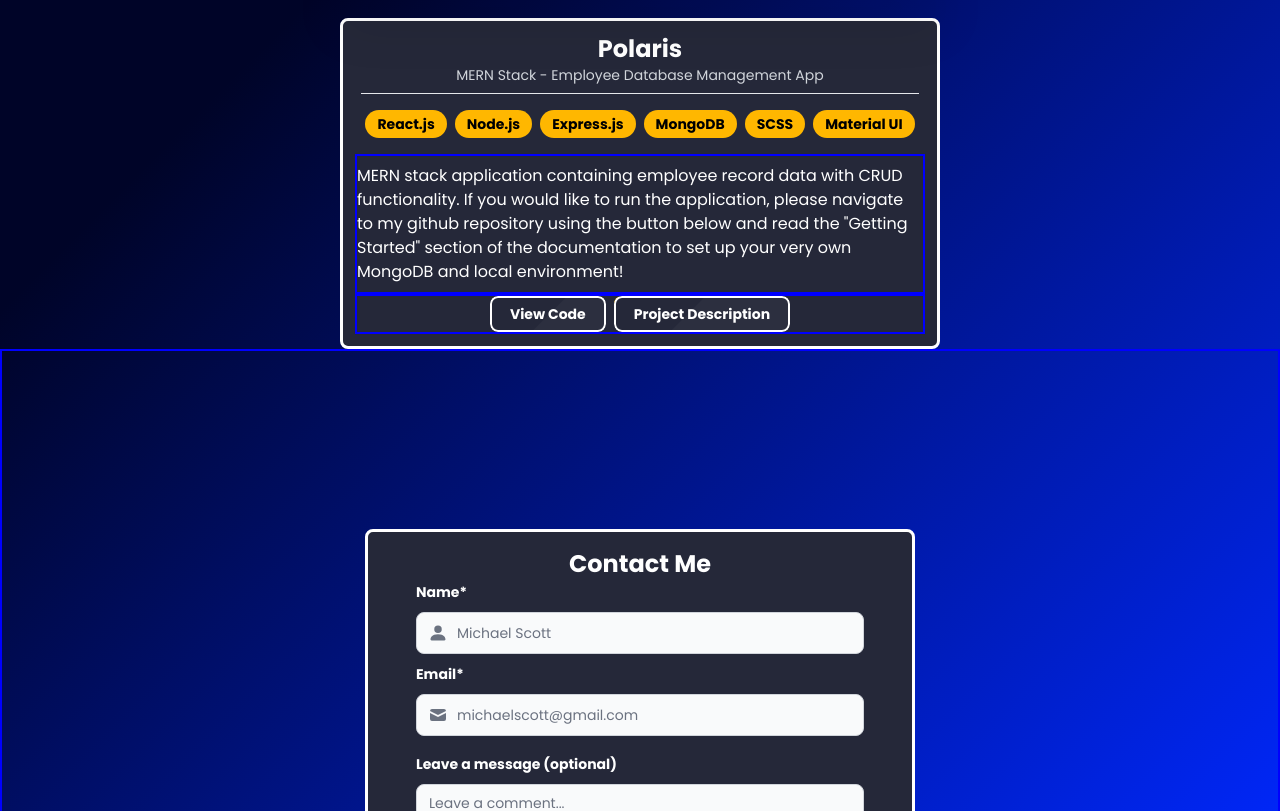
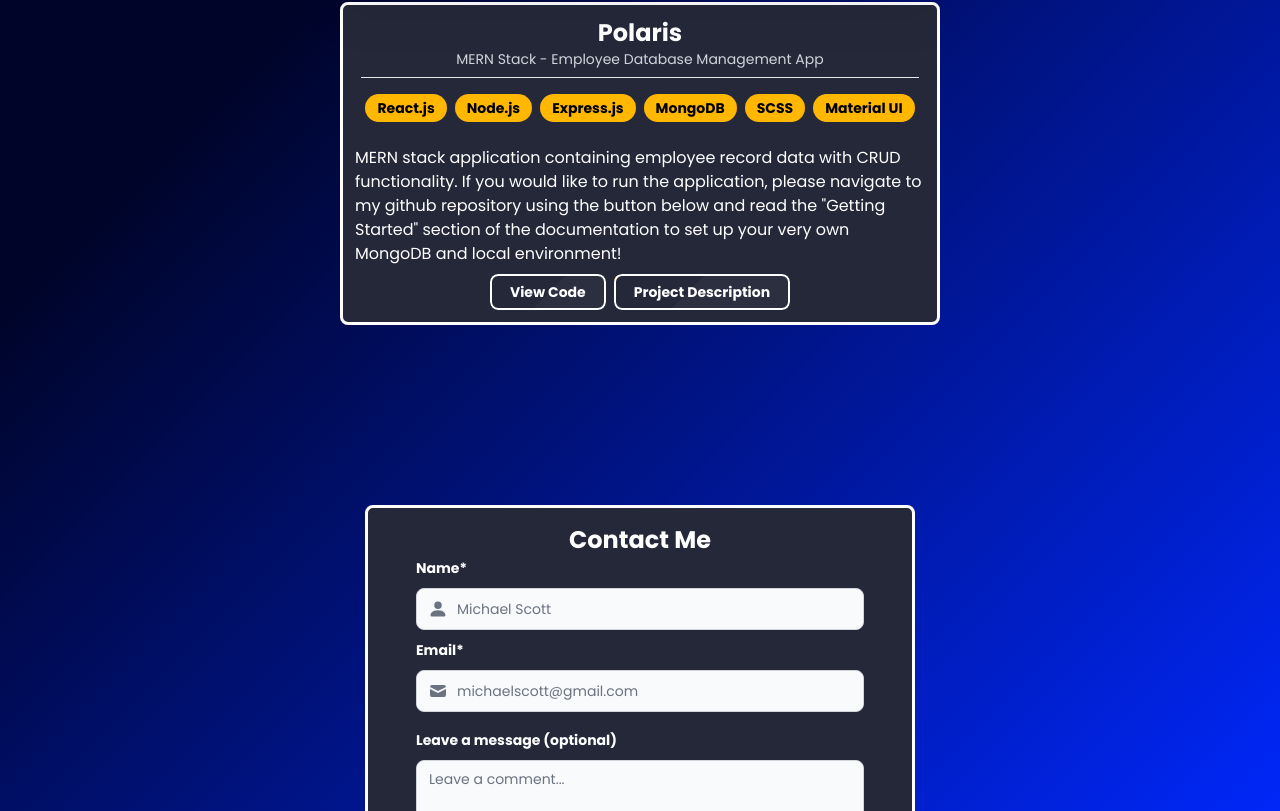
Before and after one commit to bartswierz/portfolio-website-updated, a Next.js app: page / in a window 1280 px wide. Shown: the part 3409-4220 px from the top of the page. Built offline with nearby package versions, Linux system fonts and the light colour scheme; what tailwindcss-animated would draw is missing.

Commit message:
jump in animation added to contact form

```diff
--- a/src/app/components/Buttons/Button.tsx
+++ b/src/app/components/Buttons/Button.tsx
@@ -23,8 +23,8 @@ const Button = ({ text, buttonType, link }: ButtonProps) => {
         target="_blank"
       >
         <span className="w-32 h-32 rotate-45 translate-x-12 -translate-y-2 absolute left-0 top-0 bg-white opacity-[3%] "></span>
-        <span className="absolute top-0 left-0 w-48 h-48 -mt-1 transition-all duration-500 ease-in-out rotate-45 -translate-x-56 -translate-y-24 bg-white- bg-brand opacity-100 group-hover:-translate-x-8"></span>
-        <span className="relative w-full text-left text-white transition-colors duration-200 ease-in-out group-hover:text-gray-900">
+        <span className="absolute top-0 left-0 w-48 h-48 -mt-1 transition-all duration-[600ms] ease-in-out rotate-45 -translate-x-56 -translate-y-24 bg-brand opacity-100 group-hover:-translate-x-8"></span>
+        <span className="relative w-full text-left text-white transition-colors duration-300 ease-in-out group-hover:text-gray-900">
           {text}
         </span>
         <span className="absolute inset-0 border-2 border-white hover:border-primary rounded-lg"></span>
--- a/src/app/components/ContactForm.tsx
+++ b/src/app/components/ContactForm.tsx
@@ -90,7 +90,10 @@ const ContactForm = () => {
   };
 
   return (
-    <form onSubmit={handleSubmit} className="border-[3px] border-white max-w-[550px] w-full bg-primary p-4 rounded-lg my-8 mx-4">
+    <form
+      onSubmit={handleSubmit}
+      className="border-[3px] border-white max-w-[550px] w-full bg-primary p-4 rounded-lg my-8 mx-4  animate-jump-in animate-once animate-duration-[800ms] animate-delay-500"
+    >
       <h2 className="text-white text-center text-2xl font-semibold">Contact Me</h2>
       <div className="flex flex-col justify-center items-center gap-2">
         {/* NAME INPUT */}
@@ -125,7 +128,7 @@ const ContactForm = () => {
         </div>
 
         {/* TEXT AREA INPUT  */}
-        <div className="max-w-md w-full my-2 " id="textarea">
+        <div className="max-w-md w-full my-2" id="textarea">
           <div className="mb-2 block">
             <Label htmlFor="comment" value="Leave a message (optional)" className="font-semibold text-white" />
           </div>
--- a/src/app/components/Content/Content.tsx
+++ b/src/app/components/Content/Content.tsx
@@ -13,7 +13,7 @@ const Content = ({ data }: ContentProps) => {
   const { header, subheader, technologyList, description, liveURL, githubURL, accordionObj } = data;
 
   return (
-    <div className="p-3  bg-primary border-[3px] border-white rounded-lg overflow-hidden max-w-[600px] min-h-[359px]-">
+    <div className="p-3 bg-primary border-[3px] border-white rounded-lg overflow-hidden max-w-[600px]">
       {/* HEADER - App name and short subheading*/}
       <Heading header={header} subheader={subheader} />
 
@@ -22,13 +22,13 @@ const Content = ({ data }: ContentProps) => {
       {/* SKILL LIST */}
       <TechnologiesUsed list={technologyList} />
 
-      <div className="flex flex-col flex-grow- b">
+      <div className="flex flex-col flex-grow">
         {/* PROJECT DESCRIPTION */}
         <Description text={description} />
 
         {/* PROJECT BUTTON LINKS - Live Site, Company and/or Github link, and Project Description(modal) */}
       </div>
-      <div className="flex-shrink-0 b">
+      <div className="flex-shrink-0">
         <ContentButtons liveURL={liveURL && liveURL} githubURL={githubURL} accordionObj={accordionObj} />
       </div>
     </div>
--- a/src/app/components/Content/Modal.tsx
+++ b/src/app/components/Content/Modal.tsx
@@ -29,10 +29,10 @@ export default function Modal__({ accordionObj }: ModalProps) {
         <span className="w-[204px] h-[204px] rotate-45 translate-x-[40px] -translate-y-2 absolute left-0 top-0 bg-white opacity-[3%]"></span>
 
         {/* LEFT TO RIGHT COLOR TRANSITION */}
-        <span className="absolute top-[-2px] left-0 w-52 h-52 -mt-1 transition-all duration-500 ease-in-out rotate-45 -translate-x-56x -translate-x-[246px] -translate-y-24 bg-white- bg-brand opacity-100 group-hover:-translate-x-8x group-hover:-translate-x-2"></span>
+        <span className="absolute top-[-2px] left-0 w-52 h-52 -mt-1 transition-all duration-[600ms] ease-in-out rotate-45 -translate-x-56x -translate-x-[246px] -translate-y-24 bg-white- bg-brand opacity-100 group-hover:-translate-x-8x group-hover:-translate-x-2"></span>
 
         {/* TEXT COLOR CHANGE ON HOVER */}
-        <span className="relative w-full text-left text-white transition-colors duration-200 ease-in-out group-hover:text-gray-900">
+        <span className="relative w-full text-left text-white transition-colors duration-300 ease-in-out group-hover:text-gray-900">
           Project Description
         </span>
         <span className="absolute inset-0 border-2 border-white hover:border-primary rounded-lg"></span>
--- a/src/app/page.tsx
+++ b/src/app/page.tsx
@@ -24,7 +24,7 @@ export default function Home() {
       <ProjectList list={PersonalProjectList} />
 
       {/* CONTACT */}
-      <div id="contact" className="min-h-screen w-screen flex justify-center items-center b">
+      <div id="contact" className="min-h-screen w-screen flex justify-center items-center">
         <ContactForm />
       </div>
     </main>
```
Also changed, not shown: src/app/globals.css (line endings or trailing spaces).
